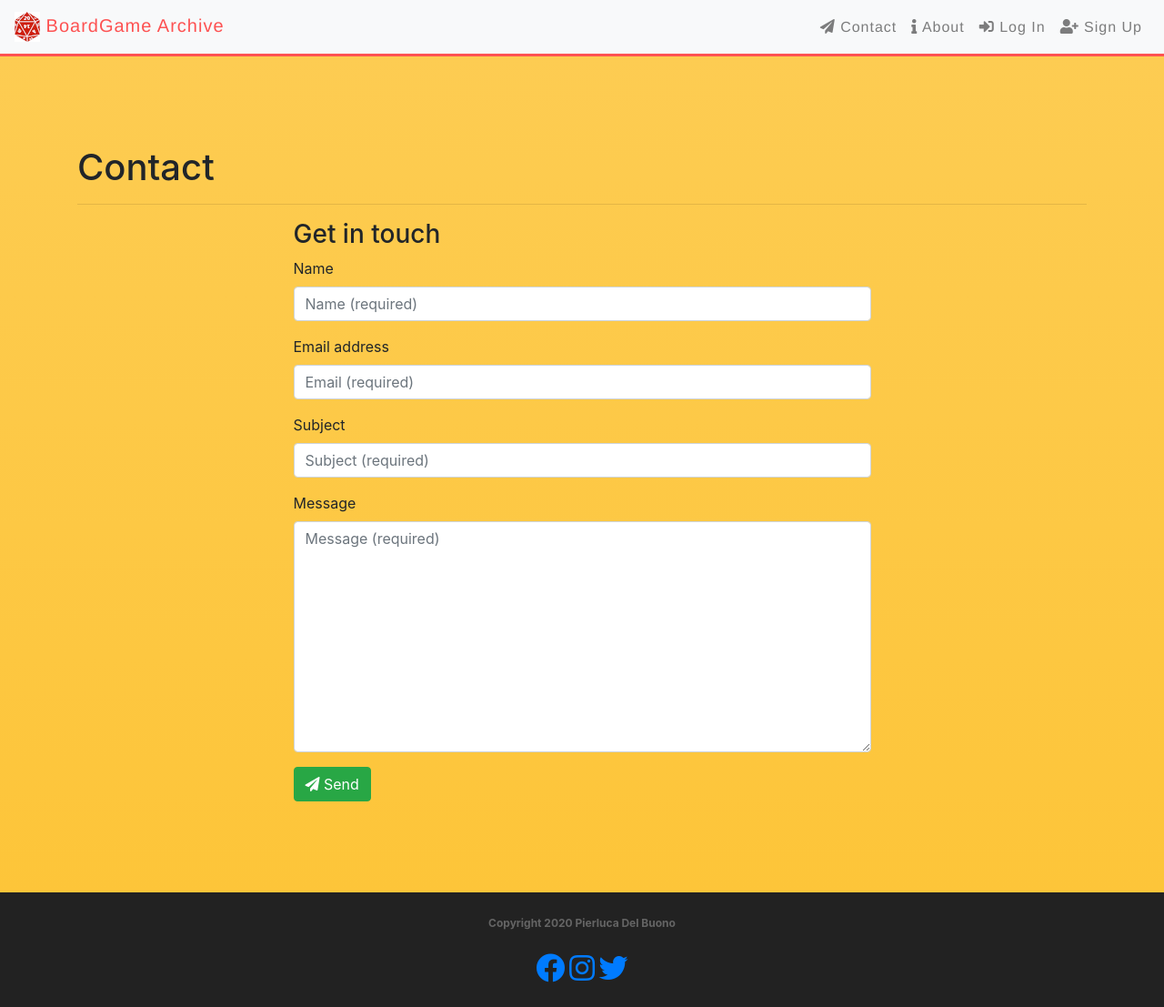
After one commit to severian5it/BoardgameNerd, a Flask app: page /contact in a window 1280 px wide. The commit adds this page. Shown: the whole page at 91% size. Run offline with Flask 2, Linux system fonts and the light colour scheme; some libraries are stand-ins or nearby versions.

Commit message:
contact form working

```diff
--- /dev/null
+++ b/BoardgameNerd/static/js/email.js
@@ -0,0 +1,49 @@
+async function callApi(url, contactForm) {
+
+    let sendType = "POST";
+
+    let data = {
+        service_id: "gmail",
+        template_id: "cocktail",
+        user_id: "user_6QWtZ07QnotlGgzAFHDng",
+        template_params: {
+            "from_name": contactForm.contactName.value,
+            "from_email": contactForm.contactEmail.value,
+            "subject": contactForm.contactSubject.value,
+            "message": contactForm.contactMessage.value,
+        }
+    };
+    const postData = JSON.stringify(data);
+
+    let response = await  fetch(url, {
+            method: sendType,
+            headers: {
+            'Content-Type': 'application/json',
+            },
+            body: postData
+        });
+    return await response;
+}
+
+$(document).ready(function () {
+
+    if (document.querySelector('#contact-form')) {
+
+        const contactForm = document.querySelector('#contact-form');
+
+        contactForm.addEventListener('submit', (event) => {
+
+            event.preventDefault();
+            let sendUrl = "https://api.emailjs.com/api/v1.0/email/send";
+            callApi(sendUrl, contactForm).then(function (response) {
+                console.log(response)
+            }).catch(function (err) {
+                console.log('Oops... ' + err);
+
+            });
+
+
+        });
+
+    }
+})
--- a/BoardgameNerd/templates/layout/script.html
+++ b/BoardgameNerd/templates/layout/script.html
@@ -3,4 +3,6 @@
 <script src="https://cdnjs.cloudflare.com/ajax/libs/popper.js/1.16.1/umd/popper.min.js"></script>
 <script src="https://cdnjs.cloudflare.com/ajax/libs/twitter-bootstrap/4.4.1/js/bootstrap.min.js"></script>
 <script src="{{url_for('static', filename='js/helper.js')}}"></script>
+   <!-- script for email -->
+   <script src="{{url_for('static', filename='js/email.js')}}"></script>
 {% endblock %}
--- /dev/null
+++ b/BoardgameNerd/templates/pages/contact.html
@@ -0,0 +1,47 @@
+{% extends 'layout/base.html' %} {% block content %}
+<main class="content ">
+    <section class='bg-primary'>
+
+        <div class="container">
+            <div class="row">
+                <div class="col-12">
+                    <h1>Contact</h1>
+                    <hr>
+                </div>
+            </div>
+            <div class="row justify-content-center">
+                <div class="col-11 col-md-7">
+                    <form id="contact-form" method="POST">
+                        <h3>Get in touch</h3>
+                        <div class="form-group">
+                            <label for="contactName">Name</label>
+                            <input type="text" class="form-control" name="contactName" id="contactName"
+                                placeholder="Name (required)" required>
+                        </div>
+                        <div class="form-group">
+                            <label for="contactEmail">Email address</label>
+                            <input type="email" class="form-control" name="contactEmail" id="contactEmail"
+                                placeholder="Email (required)" required>
+                        </div>
+                        <div class="form-group">
+                            <label for="contactSubject">Subject</label>
+                            <input type="text" class="form-control" name="contactSubject" id="contactSubject" placeholder="Subject (required)"
+                                required>
+                        </div>
+                        <div class="form-group">
+                            <label for="contactMessage">Message</label>
+                            <textarea class="form-control" name="contactMessage" id="contactMessage" rows="10"
+                                placeholder="Message (required)" required></textarea>
+                        </div>
+                        <button type="submit" class="btn btn-success">
+                            <i class="fas fa-paper-plane"></i> Send</button>
+                    </form>
+                </div>
+            </div>
+        </div>
+
+    </section>
+
+</main>
+
+{% endblock %}
```
